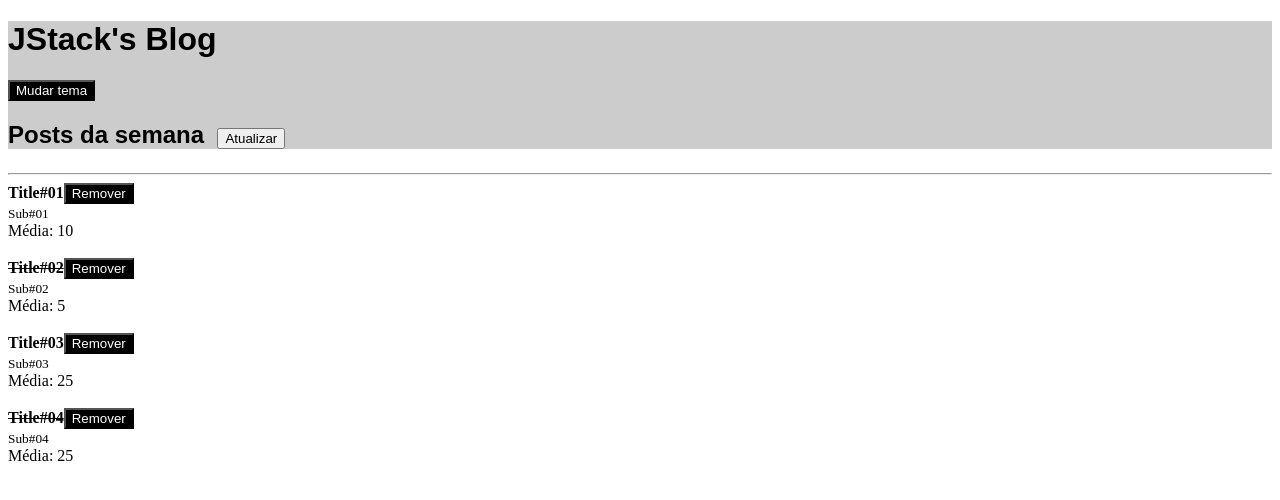
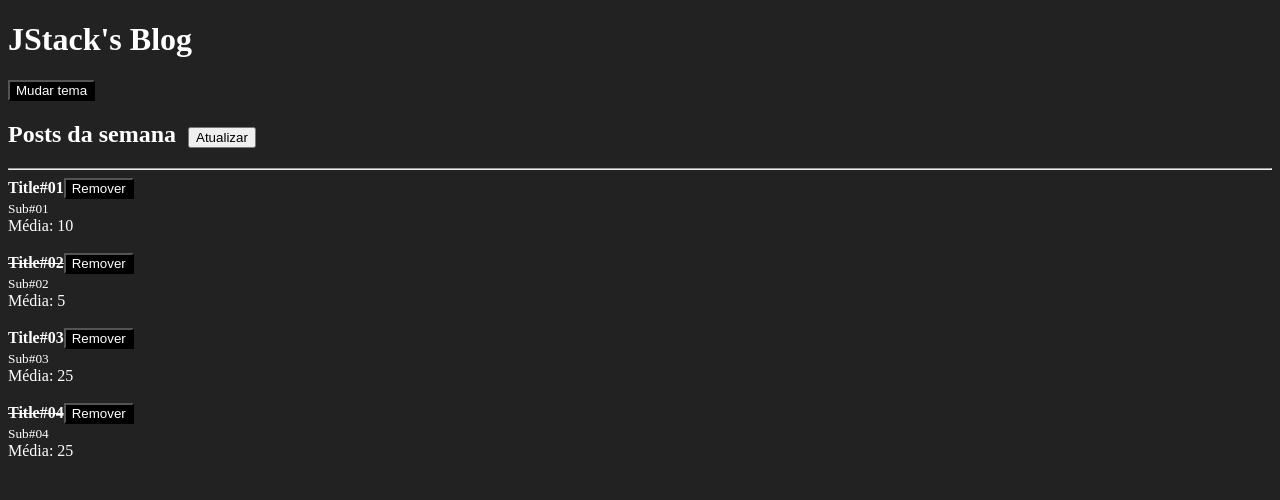
Before and after one commit to gabrielcaamargo/jstack, a React app in the folder reactFundamentos/: page / in a window 1280 px wide. Shown: the top 500 px of the page. Built offline with nearby package versions, Linux system fonts and the light colour scheme.

Commit message:
using external css file class

```diff
--- a/reactFundamentos/package.json
+++ b/reactFundamentos/package.json
@@ -19,7 +19,9 @@
   "devDependencies": {
     "@babel/preset-react": "^7.16.7",
     "babel-loader": "^8.2.3",
+    "css-loader": "^6.7.1",
     "html-webpack-plugin": "^5.5.0",
+    "style-loader": "^3.3.1",
     "webpack": "^5.68.0",
     "webpack-cli": "^4.9.2",
     "webpack-dev-server": "^4.7.4"
--- a/reactFundamentos/src/Header.js
+++ b/reactFundamentos/src/Header.js
@@ -7,13 +7,7 @@
 export default function Header(props) {
   const { onToggleTheme } = useContext(ThemeContext)
   return(
-    <div
-      style={{
-        background: '#ccc',
-        fontFamily: 'sans-serif',
-        marginBottom: '24px',
-      }}
-    >
+    <div>
       <h1>{props.title}</h1>
       <Button onClick={onToggleTheme}>Mudar tema</Button>
       {props.children}
--- /dev/null
+++ b/reactFundamentos/src/Index.css
@@ -0,0 +1,4 @@
+body{
+  background: #222;
+  color: #fff;
+}
--- a/reactFundamentos/src/index.js
+++ b/reactFundamentos/src/index.js
@@ -3,6 +3,8 @@
 
 import App from './App'
 
+import './Index.css'
+
 ReactDOM.render(
   <App />,
   document.getElementById('root')
--- a/reactFundamentos/webpack.config.js
+++ b/reactFundamentos/webpack.config.js
@@ -24,6 +24,10 @@
         exclude: /node_modules/,
         use: 'babel-loader'
       },
+      {
+        test: /\.css$/,
+        use: ['style-loader', 'css-loader']
+      }
     ]
   },
 
```
Also changed, not shown: 1 other file (tests, documents, lock files or other folders).
